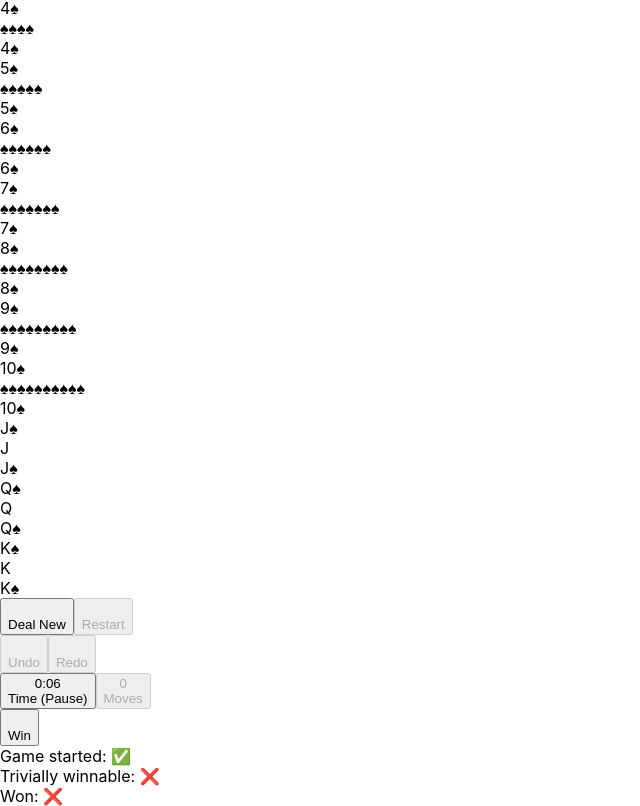
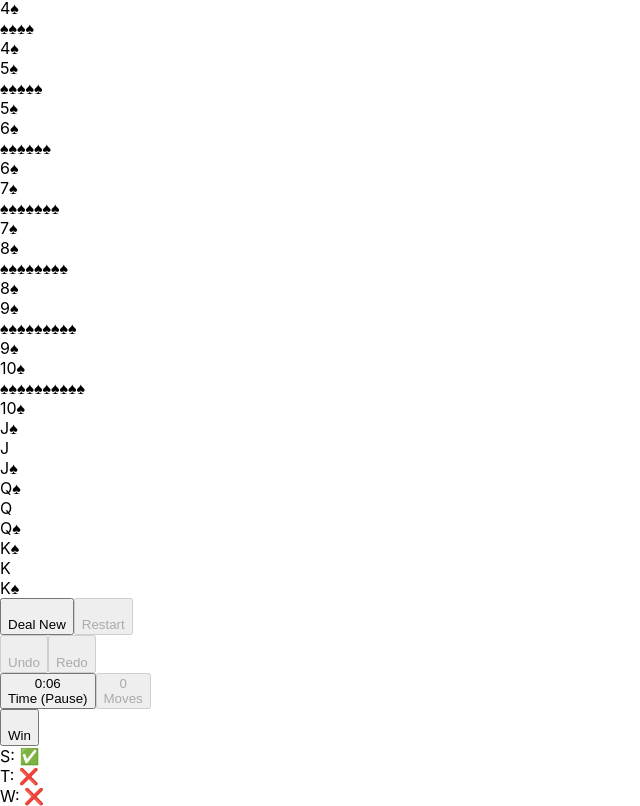
Before and after one commit to brncsk/react-recoil-klondike, a React (Create React App) app: page / in a window 1280 px wide. Shown: the part 2522-3328 px from the top of the page, without its empty margins (0-640 px from the left). Built offline with nearby package versions, Linux system fonts and the light colour scheme; some icons are missing.

Commit message:
feat(HudDebugPane): shorten labels, add tooltips

```diff
--- a/src/components/hud/HudDebugPane.tsx
+++ b/src/components/hud/HudDebugPane.tsx
@@ -10,9 +10,17 @@ import {
 
 import { HudButton } from "./HudButton";
 
-function HudDebugStat({ label, value }: { label: string; value: boolean }) {
+function HudDebugStat({
+  label,
+  value,
+  tooltip,
+}: {
+  label: string;
+  value: boolean;
+  tooltip?: string;
+}) {
   return (
-    <div>
+    <div className="stat" title={tooltip}>
       {label}: {value ? "✅" : "❌"}
     </div>
   );
@@ -33,9 +41,13 @@ export function HudDebugPane() {
         disabled={false}
       />
       <div className="stats">
-        <HudDebugStat label="Game started" value={gameStarted} />
-        <HudDebugStat label="Trivially winnable" value={isTriviallyWinnable} />
-        <HudDebugStat label="Won" value={isGameWon} />
+        <HudDebugStat label="S" tooltip="Game Started" value={gameStarted} />
+        <HudDebugStat
+          label="T"
+          tooltip="Trivially Winnable"
+          value={isTriviallyWinnable}
+        />
+        <HudDebugStat label="W" tooltip="Game Won" value={isGameWon} />
       </div>
     </div>
   );
```
